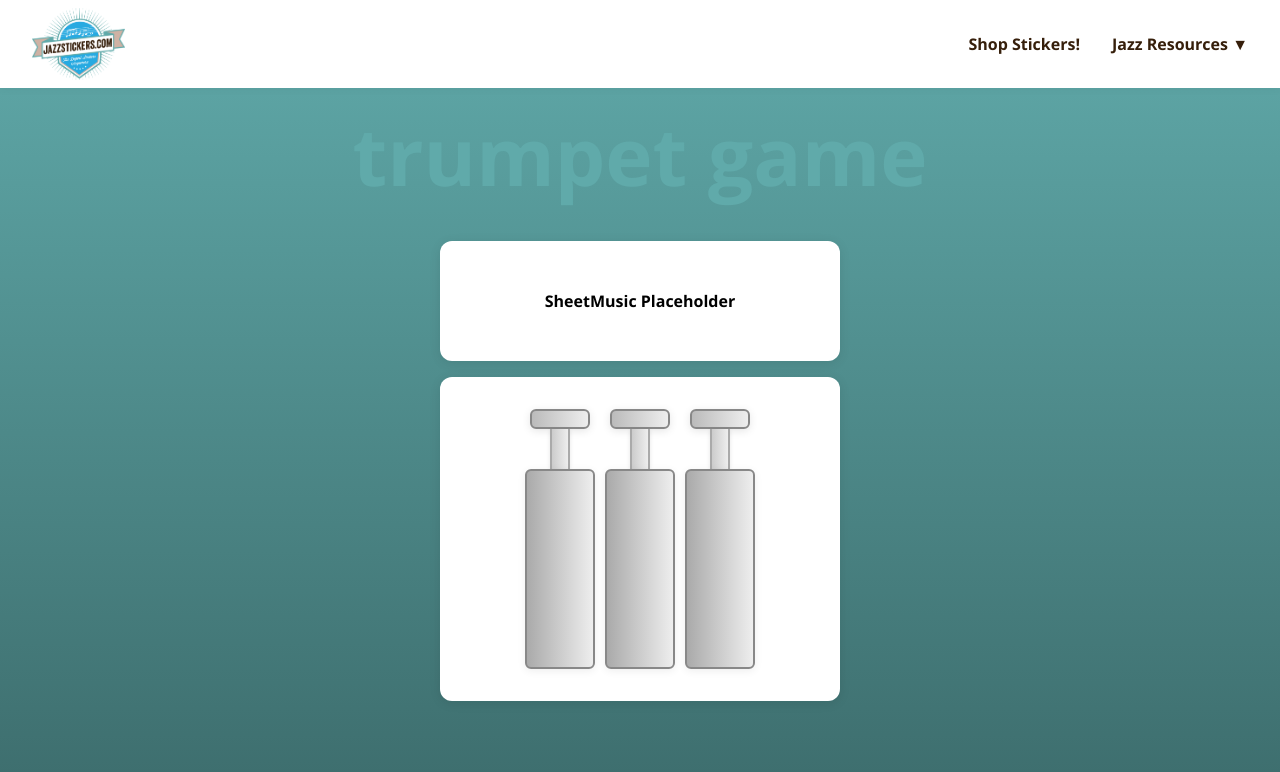
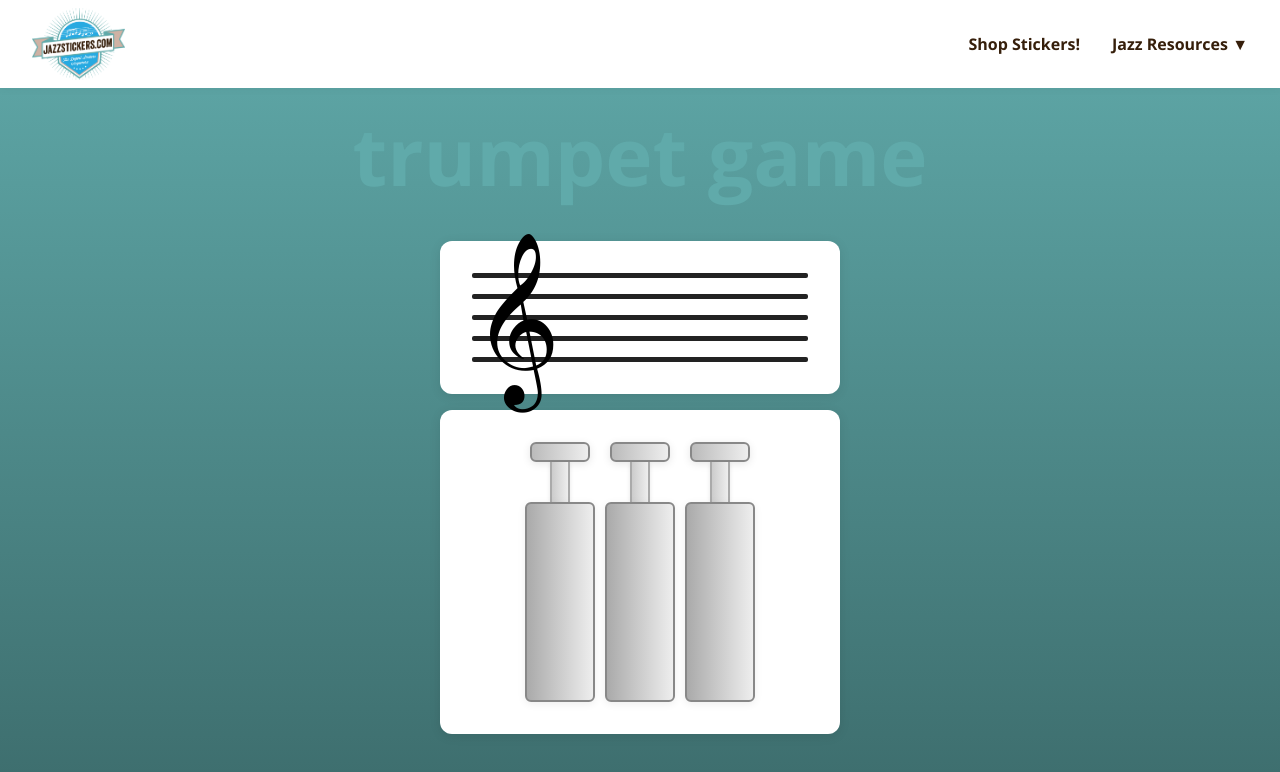
Before and after one commit to aczerepinski/jazzstickers, a React (Vite) app: page /trumpet-game in a window 1280 px wide. Shown: the top 772 px of the page. Built offline with nearby package versions, Linux system fonts and the light colour scheme.

Commit message:
add Staff to trumpet game

```diff
--- a/src/SheetMusic.jsx
+++ b/src/SheetMusic.jsx
@@ -1,3 +1,56 @@
+function StaffLine() {
+  return (
+    <div
+      style={{
+        width: '100%',
+        height: 5,
+        background: '#222',
+        borderRadius: 2,
+        margin: 0,
+        boxSizing: 'border-box',
+      }}
+    />
+  );
+}
+
+function TrebleCleff() {
+  return (
+    <span
+      style={{
+        position: 'absolute',
+        left: 0,
+        top: '-30px',
+        fontSize: '150px',
+        lineHeight: 1,
+        zIndex: 2,
+        userSelect: 'none',
+        color: 'black',
+        fontFamily: 'serif',
+      }}
+      aria-label="treble clef"
+    >
+      {'\uD834\uDD1E'}
+    </span>
+  );
+}
+
+function Staff() {
+  // Staff height: 5 lines, each 5px tall + 4 gaps of 16px = 5*5 + 4*16 = 25 + 64 = 89px
+  const staffHeight = 89;
+  return (
+    <div style={{ position: 'relative', width: '100%', maxWidth: 400, height: staffHeight }}>
+      <TrebleCleff />
+      <div style={{ width: '100%', height: staffHeight, display: 'flex', flexDirection: 'column', justifyContent: 'center', gap: 16 }}>
+        <StaffLine />
+        <StaffLine />
+        <StaffLine />
+        <StaffLine />
+        <StaffLine />
+      </div>
+    </div>
+  );
+}
+
 export default function SheetMusic() {
   return (
     <div
@@ -16,7 +69,7 @@ export default function SheetMusic() {
         justifyContent: 'center',
       }}
     >
-      SheetMusic Placeholder
+      <Staff />
     </div>
   );
 }
```
